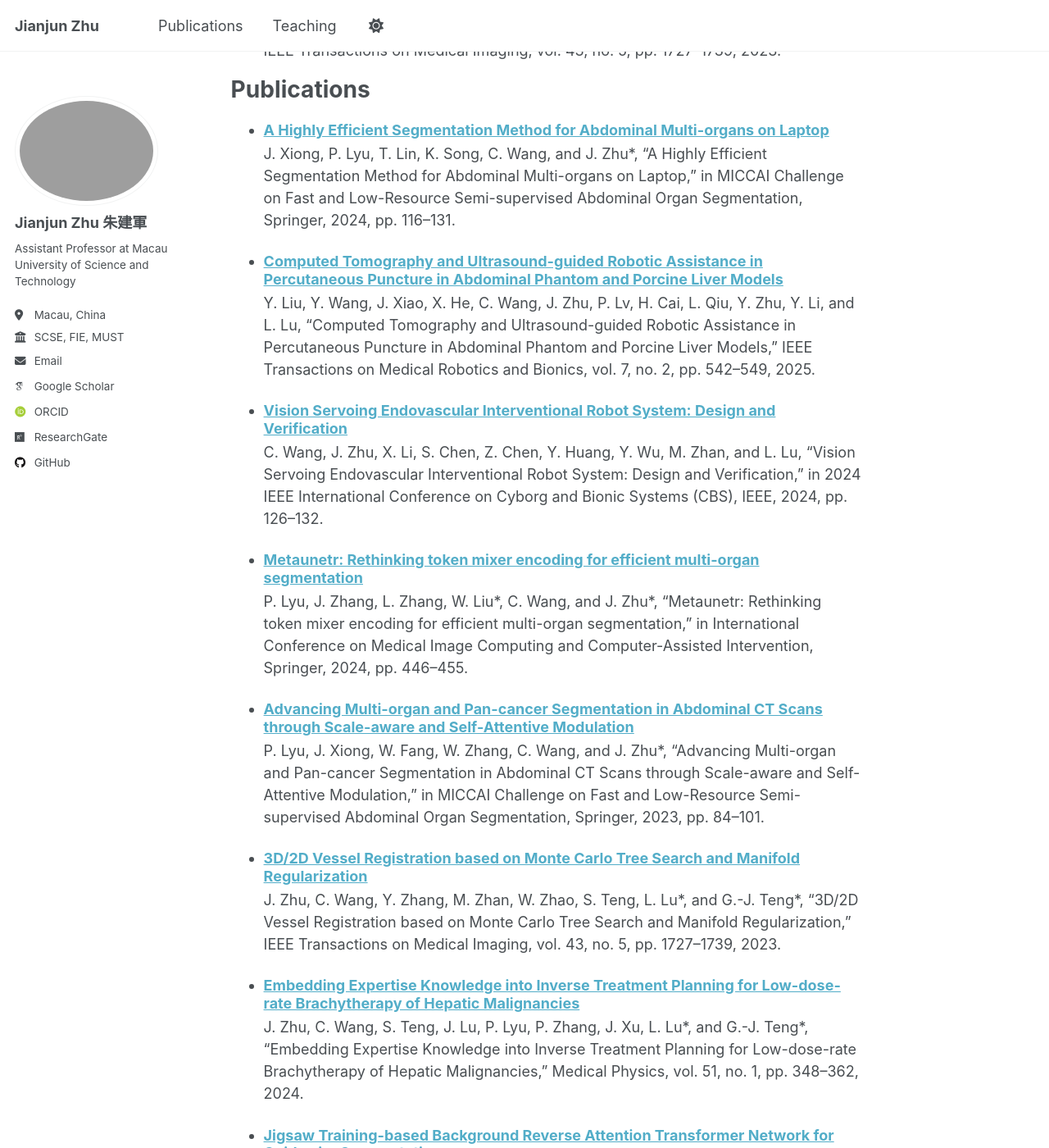
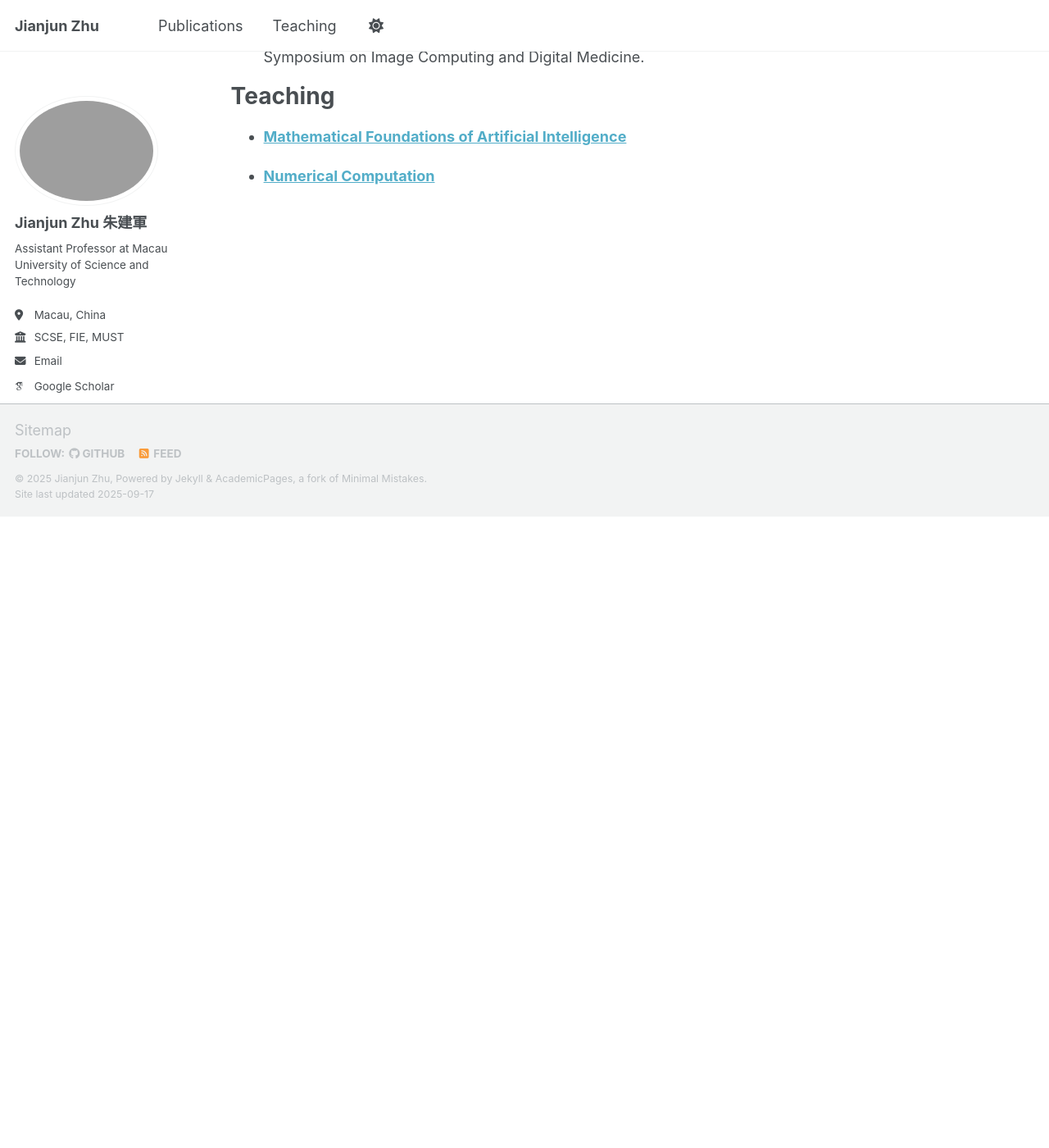
Before and after one commit to JianjunZhu/JianjunZhu.github.io, a Jekyll site: the page built from _pages/about.md, in a window 1280 px wide and 1400 px high, scrolled down 2165 px. Shown: the whole window at 82% size. Built offline with Jekyll 4.4.1, drawn with Linux system fonts in a browser that asks for light colours; some web fonts are replaced; a script that is not in the unit is left out; after the commit the page ends 2795 px from its top, so only the background shows below that; some of the changed text lies outside the part shown.

Commit message:
Update about.md

```diff
--- a/_pages/about.md
+++ b/_pages/about.md
@@ -72,17 +82,6 @@ Professional Certification and Awards
 * 2023, Meritorious Winner Award, MICCAI Challenge on Fast, Low-resource, and Accurate oRgan and Pan-cancer sEgmentation in Abdomen CT (Flare 2023).
 * 2023, First Winner Award, Liver Tumor Segmentation Task, The 6th International Symposium on Image Computing and Digital Medicine.
 
-#### Published
-
-- <strong>J. Zhu</strong>, C. Wang, Y. Zhang, M. Zhan, W. Zhao, S. Teng, L. Lu*, and G.-J. Teng*, “3d/2d vessel registration based on monte carlo tree search and manifold regularization,” IEEE Transactions on Medical Imaging, vol. 43, no. 5, pp. 1727–1739, 2023.
-
-Publications
-======
-  <ul>{% for post in site.publications reversed %}
-    {% include archive-single-cv.html %}
-  {% endfor %}</ul>
-
-
 Teaching
 ======
   <ul>{% for post in site.teaching reversed %}
```
Also changed, not shown: other parts of _pages/about.md (+10 -0 lines).
